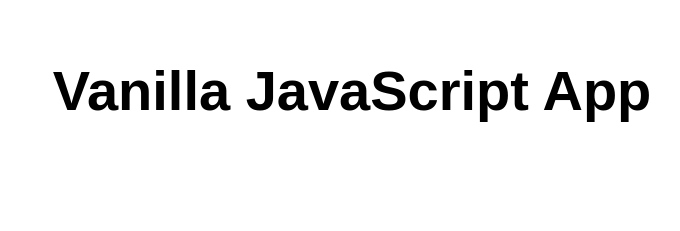
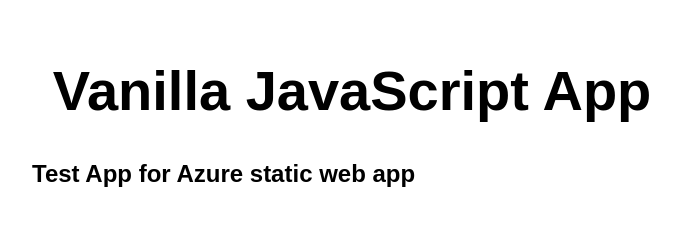
Before and after one commit to josrod/my-first-static-web-app, a website: page src/index.html in a window 1280 px wide. Shown: the whole page, without its empty margins (288-968 px from the left). Drawn offline with Linux system fonts and the light colour scheme.

Commit message:
first changes

```diff
--- a/src/index.html
+++ b/src/index.html
@@ -5,12 +5,13 @@
   <meta charset="UTF-8">
   <meta name="viewport" content="width=device-width, initial-scale=1.0">
   <link rel="stylesheet" href="styles.css">
-  <title>Vanilla JavaScript App</title>
+  <title>Vanilla JavaScript App by Jose</title>
 </head>
 
 <body>
   <main>
     <h1>Vanilla JavaScript App</h1>
+    <h2>Test App for Azure static web app</h2>
   </main>
 </body>
 
```
